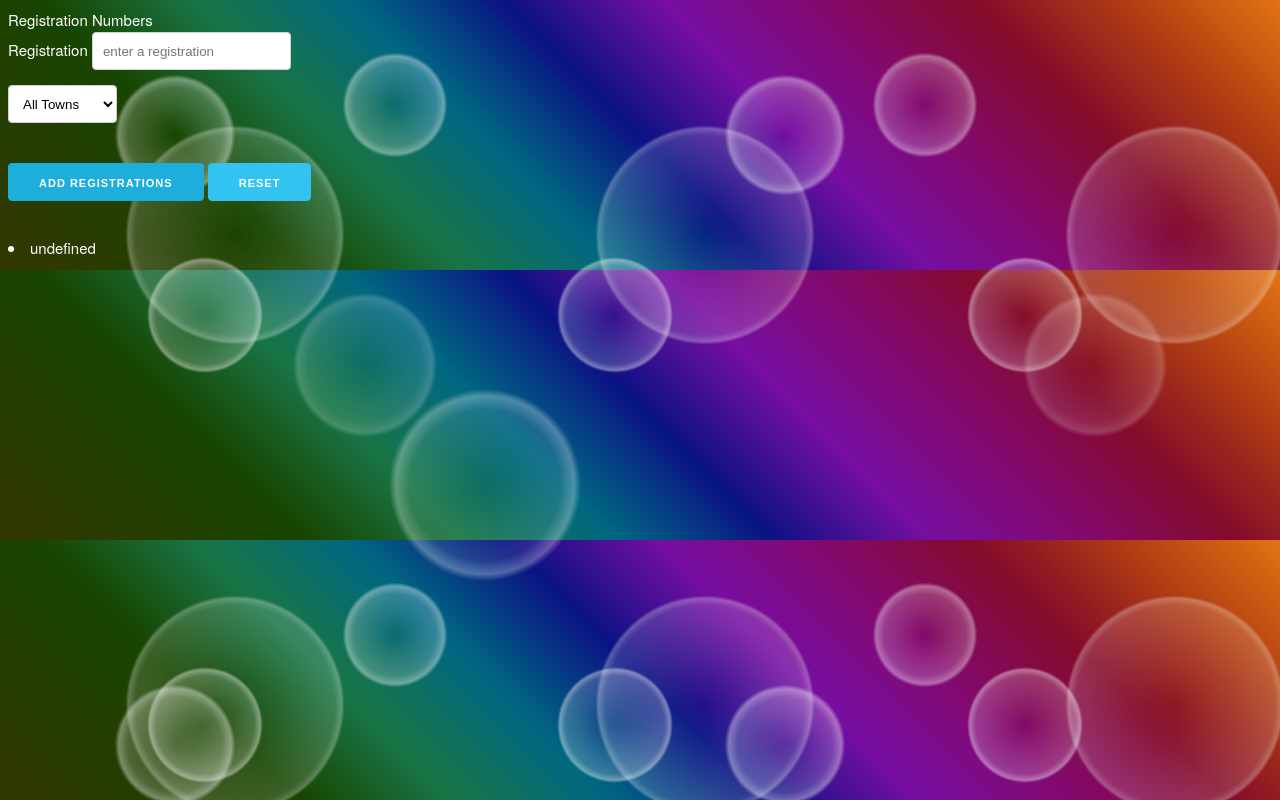
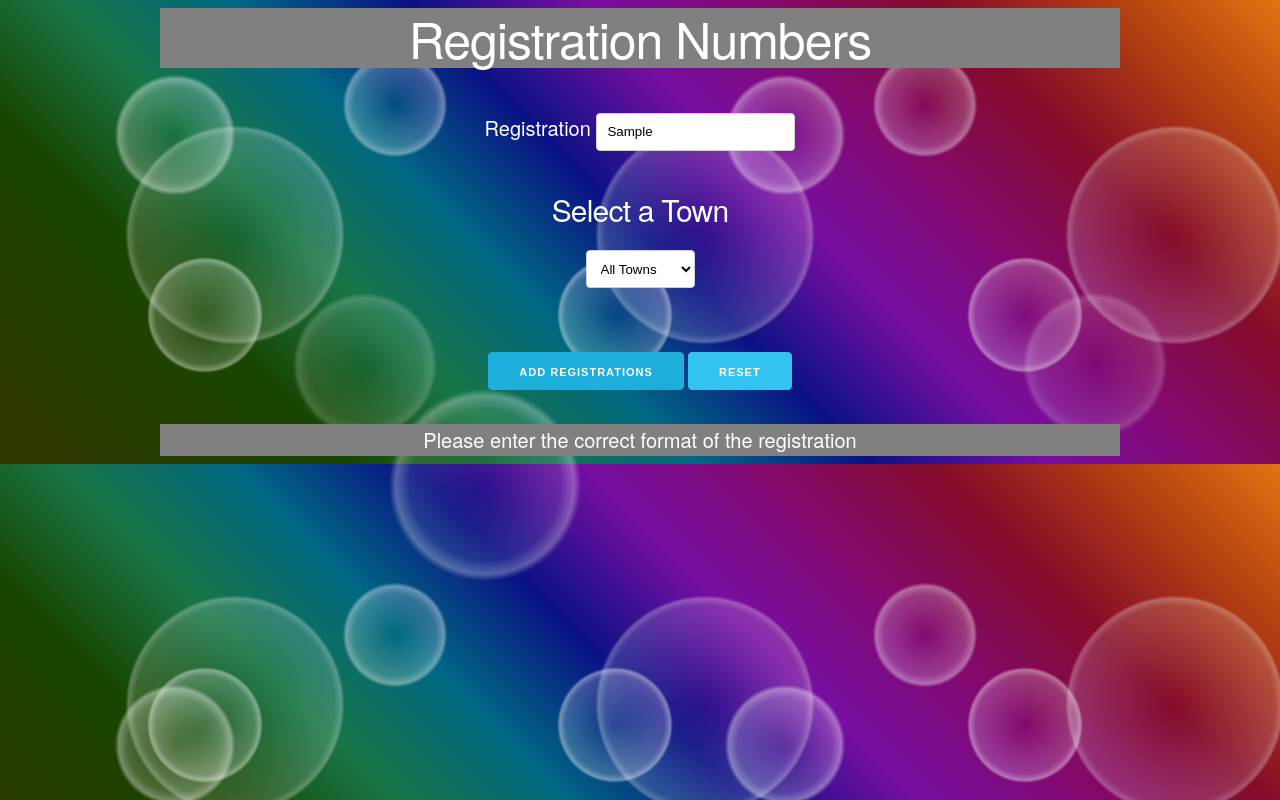
Before and after one commit to banelengwane/registrations, a plain HTML site: page index.html in a window 1280 px wide. Both pictures are taken after typing "Sample" into the empty fields and a click on the button "ADD REGISTRATIONS". Drawn offline with Linux system fonts and the light colour scheme.

Commit message:
files modified

```diff
--- a/css/registration_number.css
+++ b/css/registration_number.css
@@ -6,3 +6,39 @@
   padding-left: 70px;
   background-color: pink;
 }
+
+li {
+  float: left;
+  background-color: red;
+  border-radius: 10px;
+  border-color: black;
+  font-size: 20px;
+  border-width: thick;
+}
+
+.topNav{
+  background-color: grey;
+  width: 100%;
+  text-align: center;
+  font-size: 20px;
+}
+
+.buttons{
+  text-align: center;
+}
+
+.theTowns{
+  text-align: center;
+}
+.townText{
+  font-size: 20px;
+  text-align: center;
+}
+
+.displayArea{
+  background-color: grey;
+  width: 100%;
+  text-align: center;
+  font-size: 20px;
+  height: inherit;
+}
--- a/index.html
+++ b/index.html
@@ -7,13 +7,20 @@
     <link rel="stylesheet" href="css/skeleton.css">
   </head>
   <body>
-    Registration Numbers
+    <div class="container">
+      <div class="topNav">
+        <h1>Registration Numbers</h1>
+      </div>
+      <br/>
 
-    <div class="row">
+
+      <div class="row townText">
         <span class="label-body" >Registration</span>
         <input type="text" name="" value="" placeholder="enter a registration " class="registration" id="registration" />
       </div>
-    <div class="row">
+      <br/>
+      <div class="row theTowns">
+        <h4>Select a Town</h4>
         <form class="townSelect" name="post">
           <select class="towns" name="towns" onchange="theChanger();">
             <option value="alltowns">All Towns</option>
@@ -21,17 +28,19 @@
             <option value="bellville">Bellville</option>
             <option value="paarl">Paarl</option>
           </select>
-
         </form>
       </div>
-    <div>
+      <br/>
+      <div class="row buttons">
         <button class="button-primary addRegsBtn" on type="button" name="button">Add Registrations</button>
         <button class="button-primary resetRegsBtn" on type="button" name="button">Reset</button>
       </div>
+      <br/>
+      <div class="row displayArea">
+        <ul placeholder='your regs will display here'></ul>
+      </div>
+    </div>
 
-    <div class="  displayArea">
-      <ul></ul>
-    </div>
   </body>
   <script src="js/registration_number.js" charset="utf-8"></script>
   <script src="js/registration_number-dom.js" charset="utf-8"></script>
--- a/js/registration_number-dom.js
+++ b/js/registration_number-dom.js
@@ -9,13 +9,21 @@ var user = Registrator(regsInStorage);
 function carDealer(){
   var userReg = regElement.value;
   var userTown = selectedTown.options[selectedTown.selectedIndex].value;
-  user.regNumbers(userReg);
+
+  if(userReg !== ''){
+    if(user.regNumbers(userReg)){
       var regList = Object.keys(user.returnObj())[Object.keys(user.returnObj()).length - 1];
       var regText = document.createElement('li');
       regText.innerHTML = regList;
       displayArea.appendChild(regText);
       document.getElementById('registration').value = "";
       localStorage.setItem('regsEntered', JSON.stringify(user.returnObj()));
+    }else{
+      displayArea.innerHTML = 'Please enter the correct format of the registration'
+    }
+  }else {
+    displayArea.innerHTML = 'Please Enter a Registration in this format: CJ 000-000';
+  }
 }
 addRegsBtn.addEventListener("click", carDealer);
 function filter(town){
--- a/js/registration_number.js
+++ b/js/registration_number.js
@@ -8,6 +8,8 @@ function Registrator(sto){
     // }
 
     reg = reg.toUpperCase();
+    var regEx = /^[A-Z]{2}\s[0-9]{3}(\-)[0-9]{3}$/;
+    if(regEx.test(reg)){
       if(reg.startsWith('CA') || reg.startsWith('CY') || reg.startsWith('CJ')){
 
         if(regObj[reg] === undefined){
@@ -18,6 +20,10 @@ function Registrator(sto){
           regObj[reg] += 1;
         }
       }
+    }else{
+      return false;
+    }
+
 
   }
 
```
Also changed, not shown: test.html (+1 -1 lines), test/registration-test.js (+32 -25 lines). Lines whose indentation alone changed are shown as unchanged.
